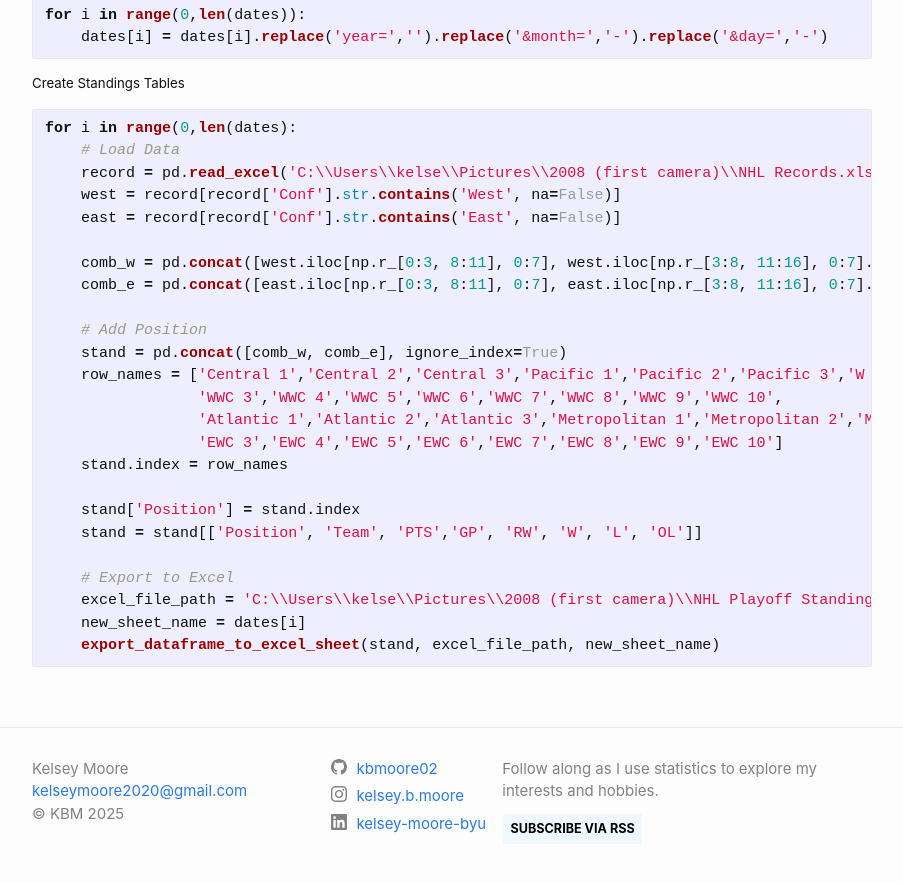
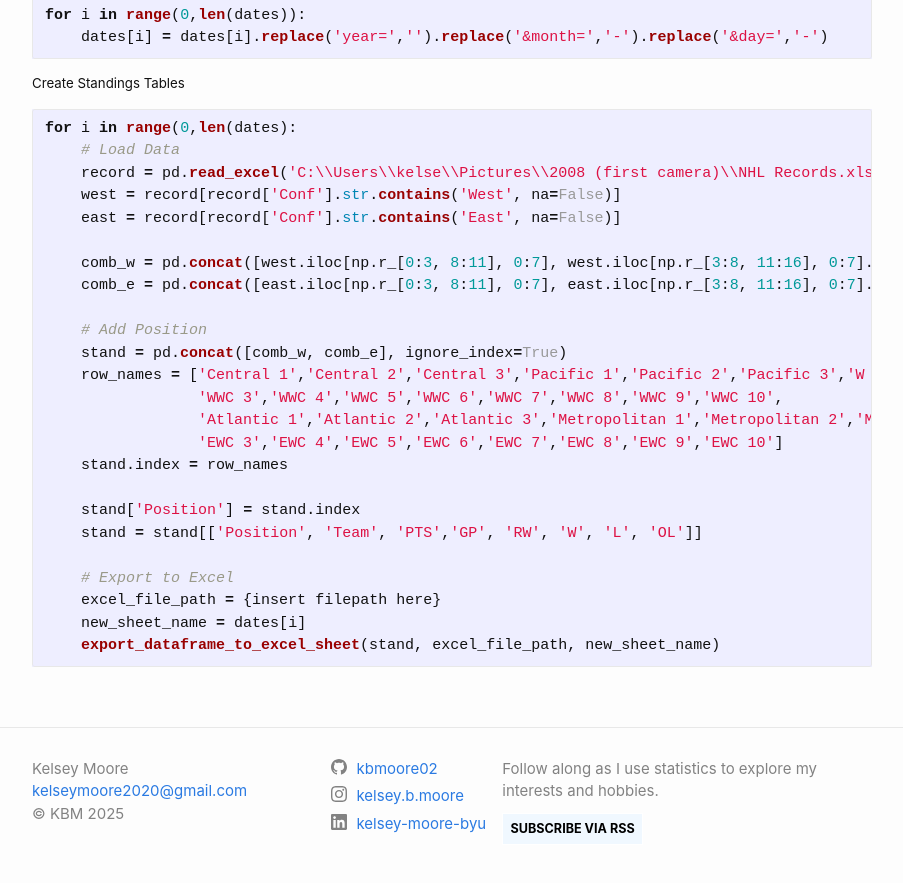
Before and after one commit to kbmoore02/NHL-Data-Analysis, a Jekyll site: the page built from _posts/2025-4-13-blog-hockey2.md, in a window 1280 px wide and 900 px high, scrolled down 1409 px. Shown: the top 883 px of the window, without its empty margins (188-1091 px from the left). Built offline with Jekyll 4.4.1, drawn with Linux system fonts in a browser that asks for light colours; comment, search, counter and statistics services are not loaded; some of the changed text lies outside the part shown.

Commit message:
Update 2025-4-13-blog-hockey2.md

````diff
--- a/_posts/2025-4-13-blog-hockey2.md
+++ b/_posts/2025-4-13-blog-hockey2.md
@@ -73,7 +73,7 @@ for i in range(0,len(dates):
     stand = stand[['Position', 'Team', 'PTS','GP', 'RW', 'W', 'L', 'OL']]
 
     # Export to Excel
-    excel_file_path = 'C:\\Users\\kelse\\Pictures\\2008 (first camera)\\NHL Playoff Standings.xlsx'
+    excel_file_path = {insert filepath here}
     new_sheet_name = dates[i]
     export_dataframe_to_excel_sheet(stand, excel_file_path, new_sheet_name)
 ```
````
